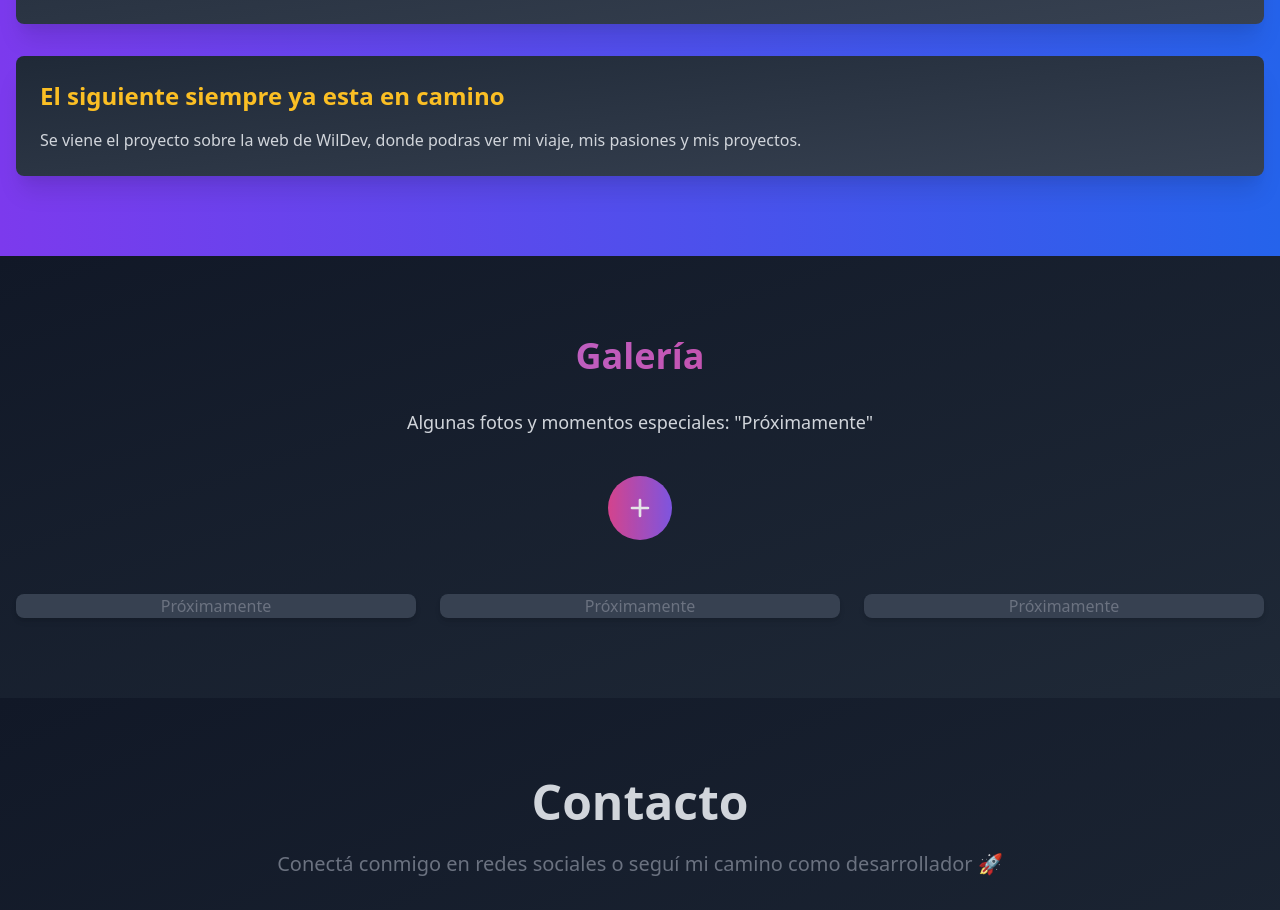
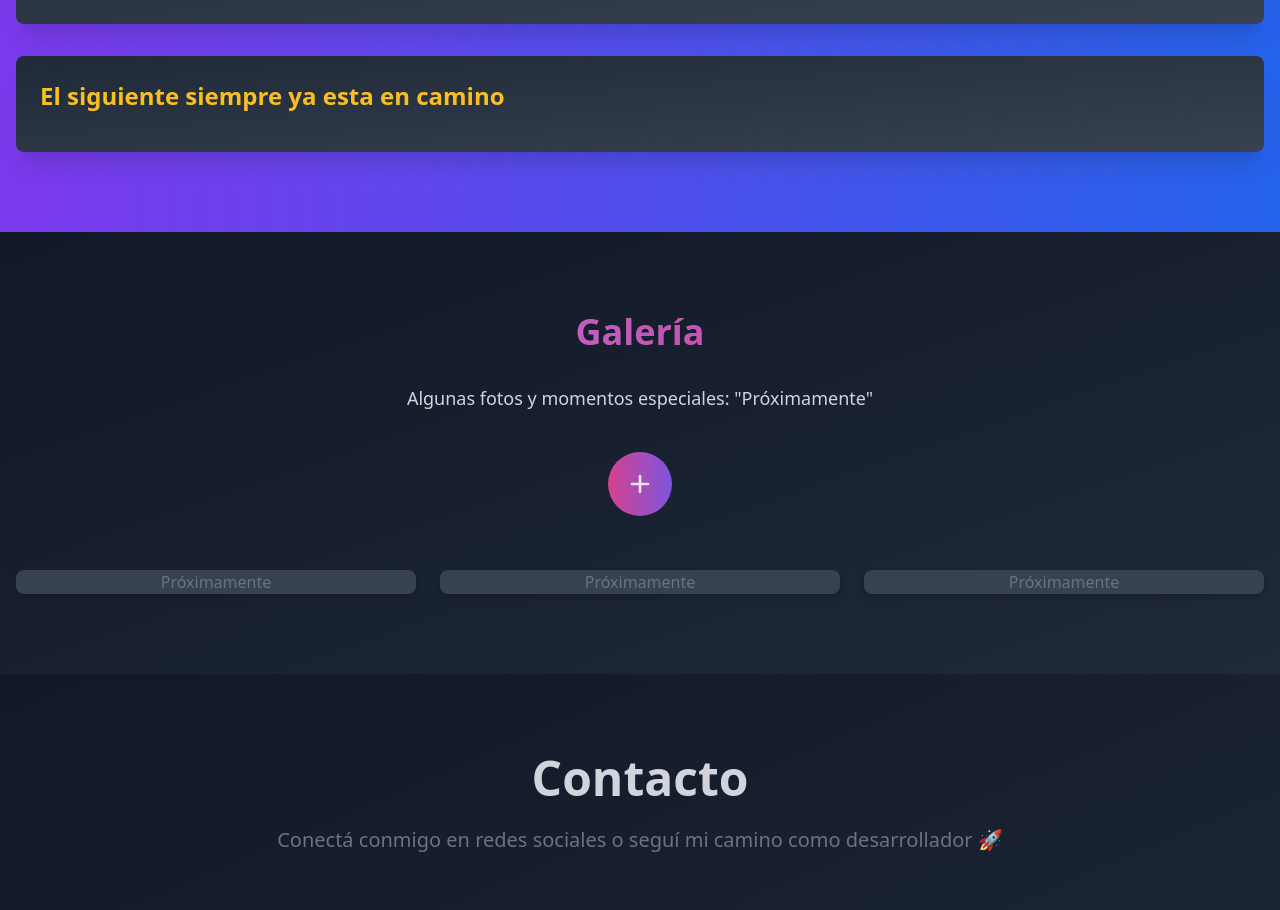
Before and after one commit to WildoFari/My-personal-page, a Next.js app: page / in a window 1280 px wide. Shown: the part 2940-3850 px from the top of the page. Built offline with nearby package versions, Linux system fonts and the light colour scheme.

Commit message:
Proyects edit

```diff
--- a/src/sections/Projects.tsx
+++ b/src/sections/Projects.tsx
@@ -20,9 +20,9 @@
                     <h3 className="text-2xl font-semibold mb-4 text-yellow-400">
                         El siguiente siempre ya esta en camino
                     </h3>
-                    <p className="text-gray-300">
+                    {/* <p className="text-gray-300">
                         Se viene el proyecto sobre la web de WilDev, donde podras ver mi viaje, mis pasiones y mis proyectos.
-                    </p>
+                    </p> */}
                 </div>
             </div>
         </section>
```
